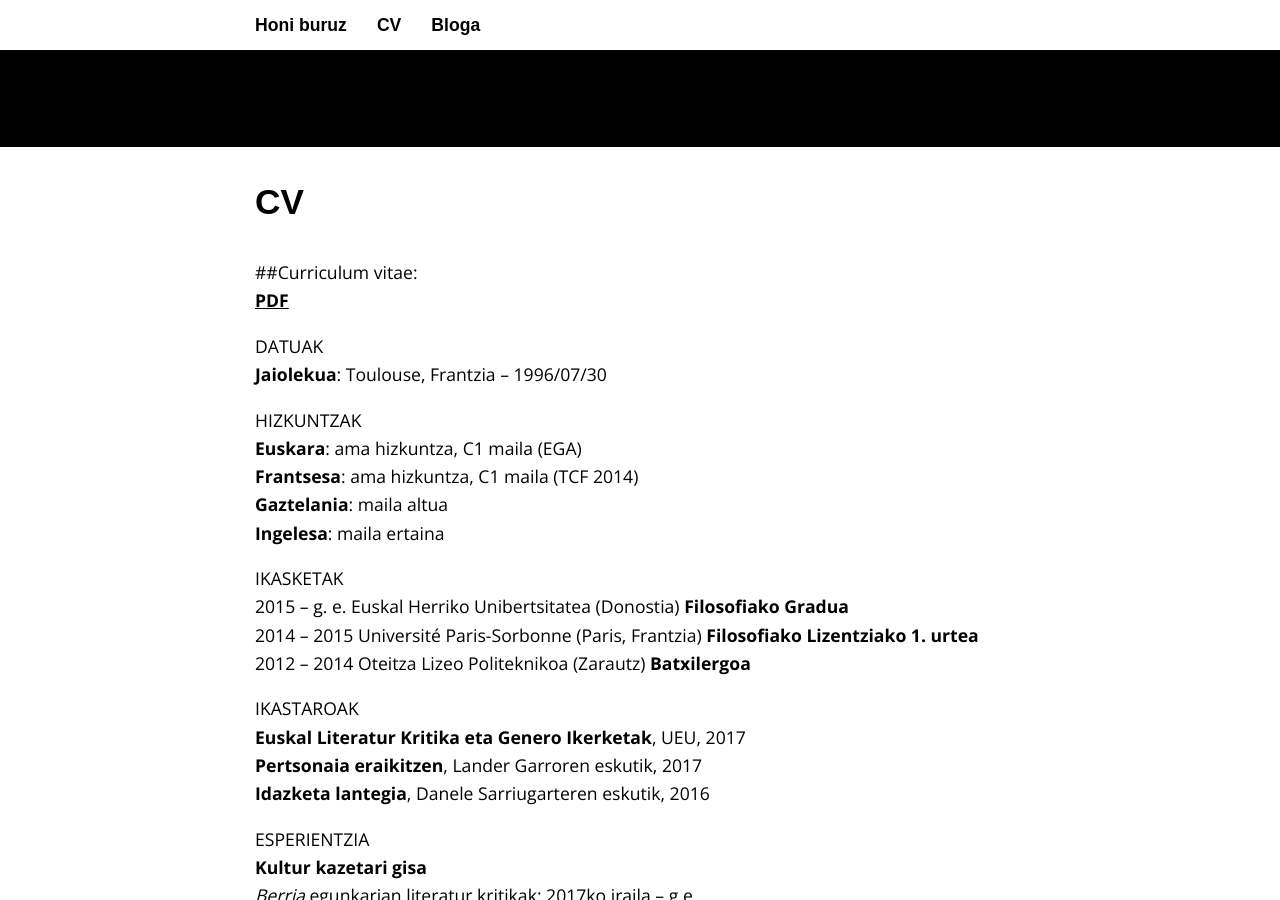
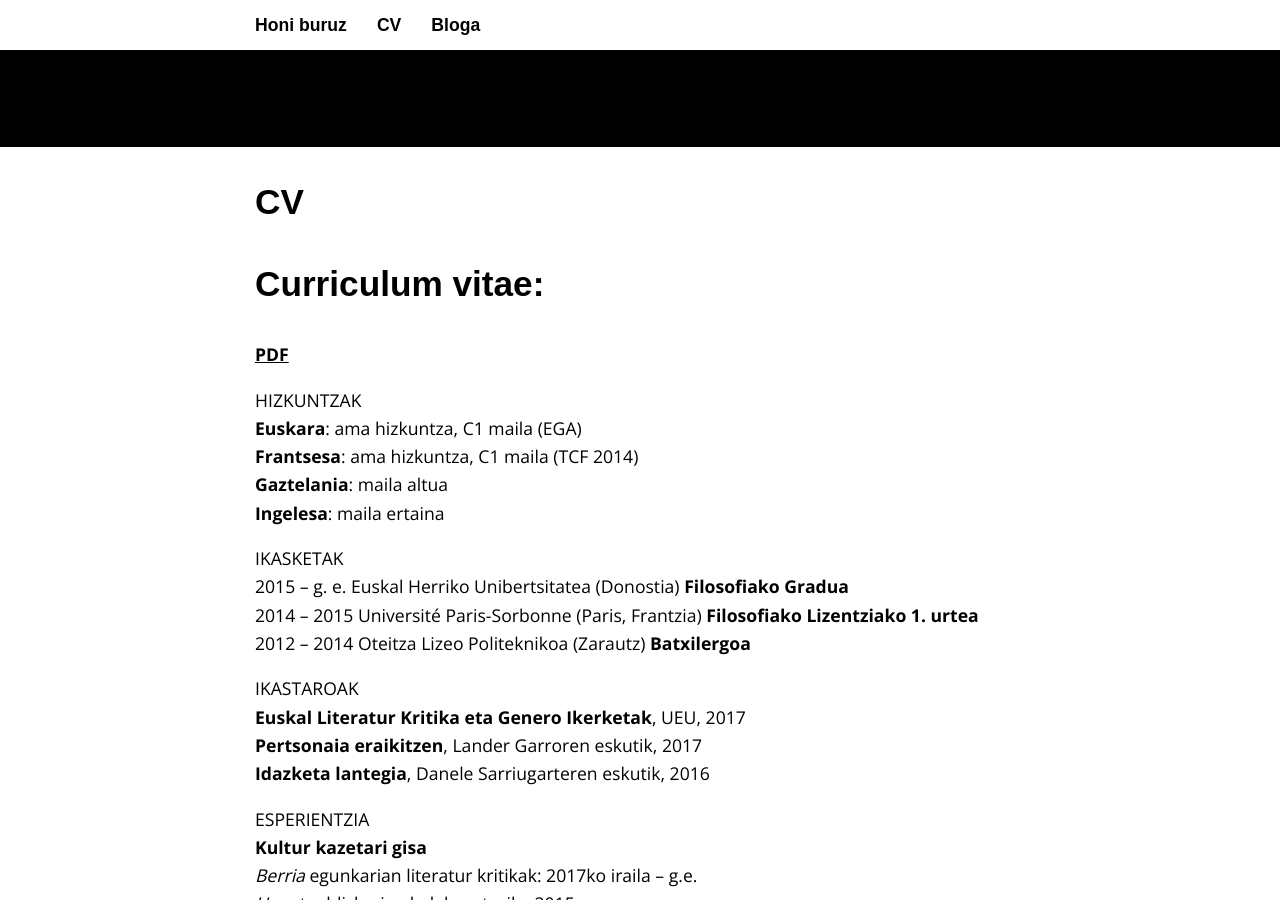
Before and after one commit to nomadagaldua/nomadagaldua.github.io, a Jekyll site: the page built from _pages/02_cv.md, in a window 1280 px wide and 900 px high, scrolled down 353 px. Built offline with Jekyll 4.4.1, drawn with Linux system fonts in a browser that asks for light colours; some web fonts are replaced.

Commit message:
Update 02_cv.md

```diff
--- a/_pages/02_cv.md
+++ b/_pages/02_cv.md
@@ -4,11 +4,9 @@ title: CV
 permalink: /cv/
 ---
 
-##Curriculum vitae:
+## Curriculum vitae:
 [PDF](/dok/cv.pdf)
 
-DATUAK
-**Jaiolekua**: Toulouse, Frantzia – 1996/07/30
 
 HIZKUNTZAK
 **Euskara**: ama hizkuntza, C1 maila (EGA)
```
